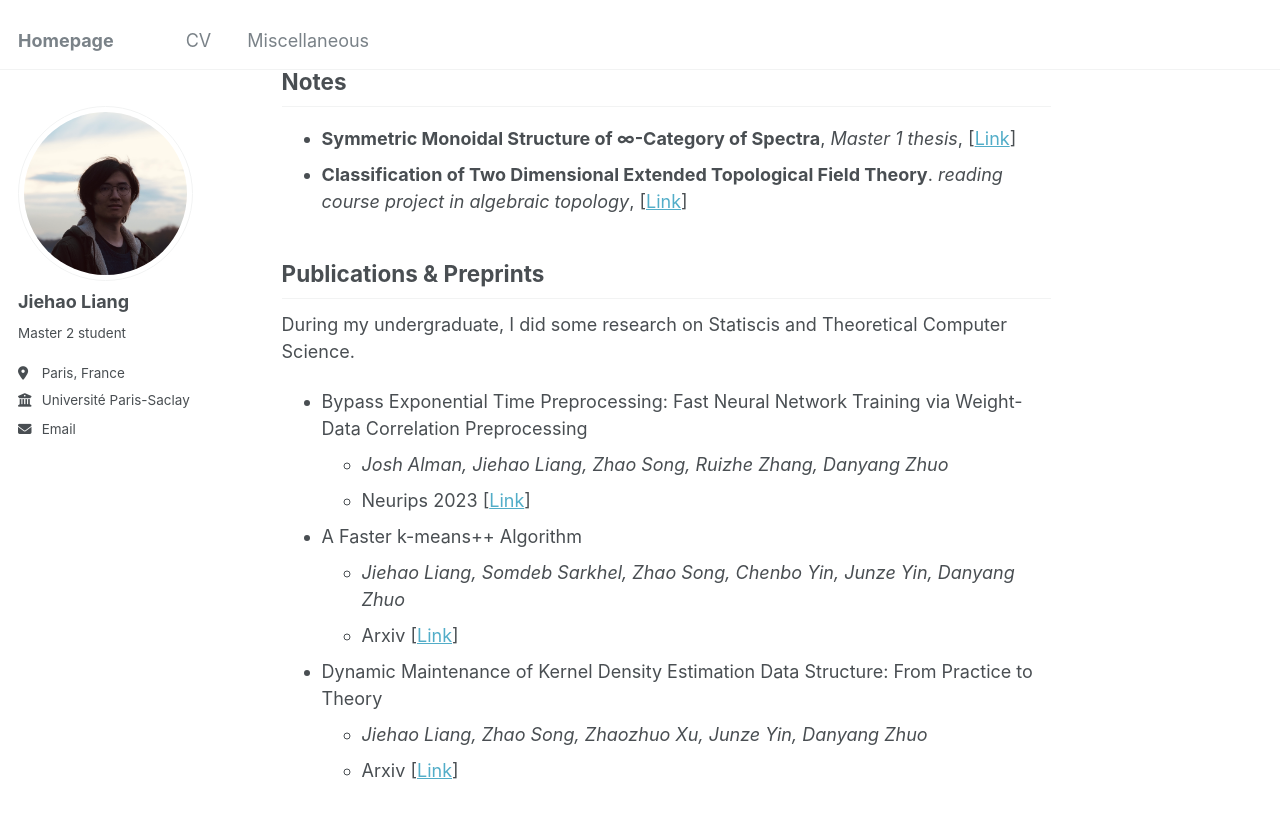
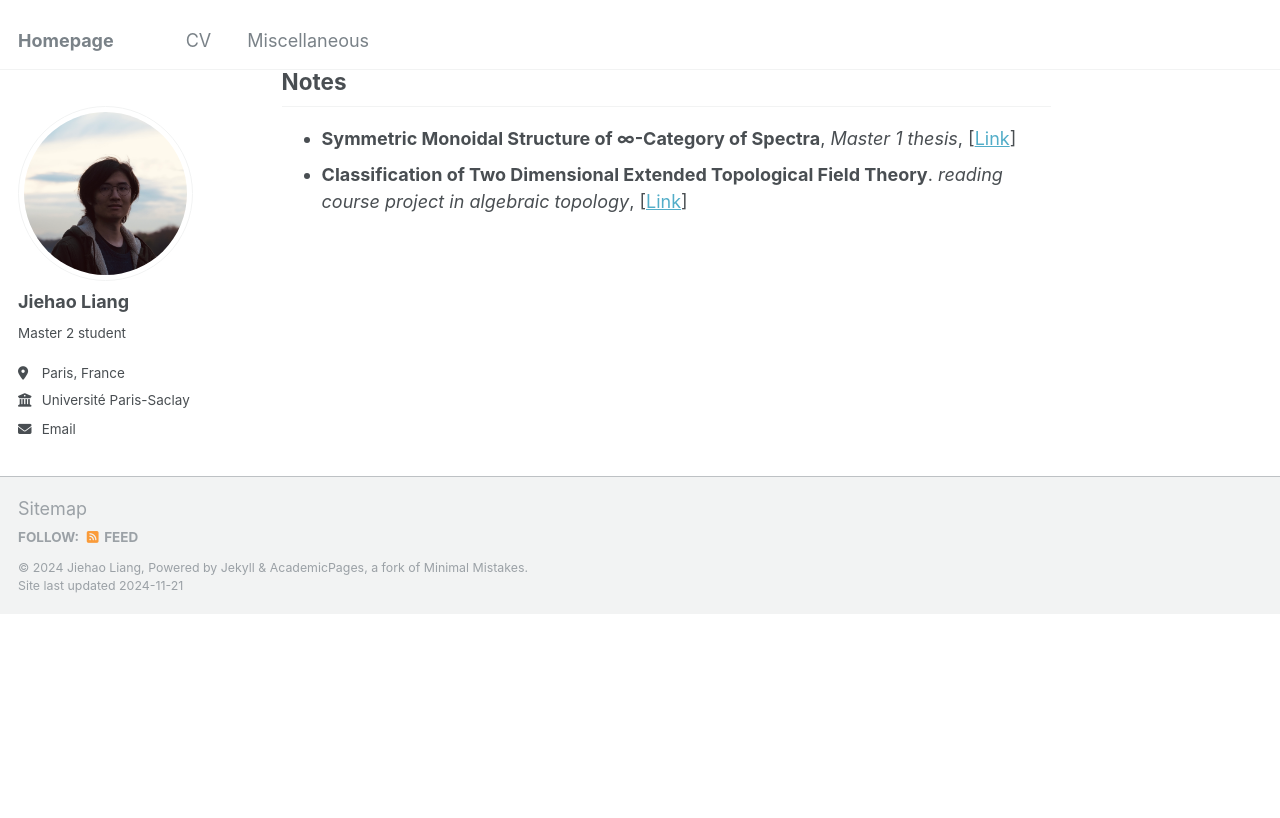
Before and after one commit to liangjiehao/liangjiehao.github.io, a Jekyll site: the page built from _pages/about.md, in a window 1280 px wide and 900 px high, scrolled down 334 px. Shown: the top 818 px of the window. Built offline with Jekyll 4.4.1, drawn with Linux system fonts in a browser that asks for light colours; after the commit the page ends 948 px from its top, so only the background shows below that.

Commit message:
Update about.md

```diff
--- a/_pages/about.md
+++ b/_pages/about.md
@@ -17,15 +17,3 @@ I am interested in homotopy theory and its connection with geometry/arithmetic.
 ## Notes
 * **Symmetric Monoidal Structure of ∞-Category of Spectra**, *Master 1 thesis*, [[Link]()]
 * **Classification of Two Dimensional Extended Topological Field Theory**. *reading course project in algebraic topology*, [[Link]()]
-
-## Publications & Preprints
-During my undergraduate, I did some research on Statiscis and Theoretical Computer Science.
-* Bypass Exponential Time Preprocessing: Fast Neural Network Training via Weight-Data Correlation Preprocessing
-  - *Josh Alman, Jiehao Liang, Zhao Song, Ruizhe Zhang, Danyang Zhuo*
-  - Neurips 2023 [[Link]()]
-* A Faster k-means++ Algorithm
-  - *Jiehao Liang, Somdeb Sarkhel, Zhao Song, Chenbo Yin, Junze Yin, Danyang Zhuo*
-  - Arxiv [[Link]()]
-* Dynamic Maintenance of Kernel Density Estimation Data Structure: From Practice to Theory
-  - *Jiehao Liang, Zhao Song, Zhaozhuo Xu, Junze Yin, Danyang Zhuo*
-  - Arxiv [[Link]()]
```
